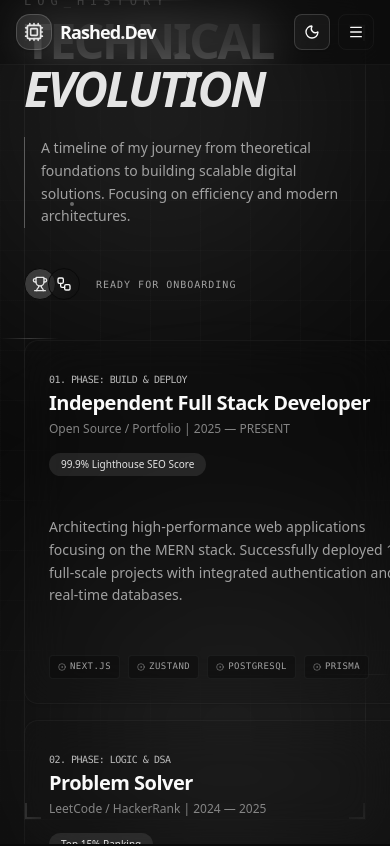
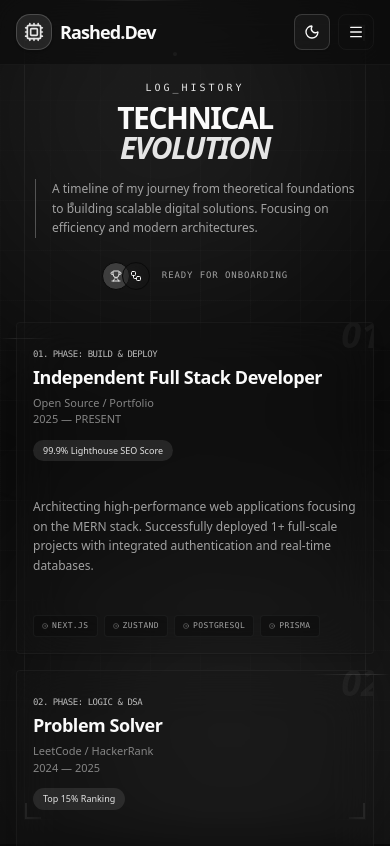
Before and after one commit to rashedulraha/Md-Rashedul-Islam, a React (Vite) app: page /experience in a window 390 px wide. Shown: the top 846 px of the page. Built offline with nearby package versions, Linux system fonts and the light colour scheme.

Commit message:
update expreience page

```diff
--- a/src/Pages/Experience/Experience.tsx
+++ b/src/Pages/Experience/Experience.tsx
@@ -29,7 +29,7 @@ const evolution = [
     phase: "03. Phase: Foundation",
     role: "Science",
     org: "Nazipur Govt collage",
-    duration: "2022 — 20224",
+    duration: "2022 — 2024",
     description:
       "I completed my Intermediate education in the Science stream. I have a strong foundation in Physics, Chemistry, and Mathematics. I am skilled in analytical thinking and problem-solving, and I am always eager to learn new concepts and technologies.",
     stack: ["Physics", "Chemistry", "Mathematics", "Networking"],
@@ -39,86 +39,90 @@ const evolution = [
 
 export default function Experience() {
   return (
-    <div className="relative h-screen w-screen overflow-hidden bg-background text-foreground">
+    <div className="relative min-h-screen w-full overflow-x-hidden bg-background text-foreground">
       {/* Navbar Integration */}
       <Navbar />
 
       {/* Tech Background Animation */}
-      <Animation />
+      <div className="fixed inset-0 z-0">
+        <Animation />
+      </div>
 
-      <main className="relative z-10 flex h-full items-center justify-center pt-20 px-6">
-        <div className="max-w-6xl w-full grid grid-cols-12 gap-10">
+      <main className="relative z-10 pt-20 sm:pt-24 md:pt-28 pb-12 sm:pb-16 px-4 sm:px-6 lg:px-8">
+        <div className="max-w-6xl w-full mx-auto grid grid-cols-1 lg:grid-cols-12 gap-8 lg:gap-10">
           {/* LEFT SIDE: Heading & Status */}
-          <div className="col-span-12 lg:col-span-4 flex flex-col justify-center space-y-6">
+          <div className="col-span-1 lg:col-span-4 flex flex-col justify-start lg:justify-center space-y-4 sm:space-y-6 text-center lg:text-left items-center lg:items-start">
             <div className="space-y-2">
-              <h2 className="text-primary font-mono text-xs tracking-[0.5em] uppercase">
+              <h2 className="text-primary font-mono text-[10px] sm:text-xs tracking-[0.3em] sm:tracking-[0.5em] uppercase">
                 Log_History
               </h2>
-              <h1 className="text-5xl font-black tracking-tighter uppercase leading-none">
+              <h1 className="text-3xl sm:text-4xl md:text-5xl font-black tracking-tighter uppercase leading-none">
                 Technical <br />{" "}
                 <span className="text-primary italic">Evolution</span>
               </h1>
             </div>
-            <p className="text-muted-foreground text-sm leading-relaxed max-w-xs border-l border-primary/30 pl-4">
+            <p className="text-muted-foreground text-xs sm:text-sm leading-relaxed max-w-xs border-l border-primary/30 pl-4 text-left">
               A timeline of my journey from theoretical foundations to building
               scalable digital solutions. Focusing on efficiency and modern
               architectures.
             </p>
-            <div className="flex items-center gap-4 pt-4">
+            <div className="flex items-center gap-3 sm:gap-4 pt-2 sm:pt-4">
               <div className="flex -space-x-2">
-                <div className="h-8 w-8 rounded-full border border-background bg-primary/20 flex items-center justify-center backdrop-blur-md">
-                  <Trophy className="h-4 w-4 text-primary" />
+                <div className="h-7 w-7 sm:h-8 sm:w-8 rounded-full border border-background bg-primary/20 flex items-center justify-center backdrop-blur-md">
+                  <Trophy className="h-3 w-3 sm:h-4 sm:w-4 text-primary" />
                 </div>
-                <div className="h-8 w-8 rounded-full border border-background bg-chart-1/20 flex items-center justify-center backdrop-blur-md">
-                  <Workflow className="h-4 w-4 text-chart-1" />
+                <div className="h-7 w-7 sm:h-8 sm:w-8 rounded-full border border-background bg-chart-1/20 flex items-center justify-center backdrop-blur-md">
+                  <Workflow className="h-3 w-3 sm:h-4 sm:w-4 text-chart-1" />
                 </div>
               </div>
-              <span className="text-[10px] font-mono text-muted-foreground uppercase tracking-widest">
+              <span className="text-[9px] sm:text-[10px] font-mono text-muted-foreground uppercase tracking-widest">
                 Ready for Onboarding
               </span>
             </div>
           </div>
 
           {/* RIGHT SIDE: Vertical Timeline Cards */}
-          <div className="col-span-12 lg:col-span-8 overflow-y-auto no-scrollbar max-h-[70vh] pr-4 space-y-4">
+          <div className="col-span-1 lg:col-span-8 space-y-4 sm:space-y-5 lg:overflow-y-auto lg:max-h-[70vh] lg:pr-4 custom-scrollbar">
             {evolution.map((item, index) => (
               <Card
                 key={index}
-                className="group relative bg-card/10 backdrop-blur-xl border-border/40 p-6 transition-all hover:bg-primary/3 hover:border-primary/50 overflow-hidden">
+                className="group rounded relative bg-card/20 backdrop-blur-xl border-border/40 p-4 sm:p-5 md:p-6 transition-all hover:bg-primary/3 hover:border-primary/50 overflow-hidden shadow-lg">
                 {/* Background Decor */}
-                <span className="absolute -right-4 -top-4 text-6xl font-black text-primary/5 italic select-none">
+                <span className="absolute -right-2 -top-2 sm:-right-4 sm:-top-4 text-4xl sm:text-5xl md:text-6xl font-black text-primary/5 italic select-none">
                   0{index + 1}
                 </span>
 
-                <div className="flex flex-col md:flex-row md:items-center justify-between gap-4 mb-4">
+                <div className="flex flex-col sm:flex-row sm:items-start sm:justify-between gap-3 sm:gap-4 mb-3 sm:mb-4">
                   <div className="space-y-1">
-                    <span className="text-[10px] font-mono text-primary/80 uppercase tracking-tighter">
+                    <span className="text-[9px] sm:text-[10px] font-mono text-primary/80 uppercase tracking-tighter">
                       {item.phase}
                     </span>
-                    <h3 className="text-xl font-bold tracking-tight group-hover:text-primary transition-colors">
+                    <h3 className="text-lg sm:text-xl font-bold tracking-tight group-hover:text-primary transition-colors">
                       {item.role}
                     </h3>
-                    <p className="text-xs text-muted-foreground/80 font-medium">
-                      {item.org} | {item.duration}
+                    <p className="text-[11px] sm:text-xs text-muted-foreground/80 font-medium">
+                      <span className="block sm:inline">{item.org}</span>
+                      <span className="hidden sm:inline"> | </span>
+                      <span className="block sm:inline">{item.duration}</span>
                     </p>
                   </div>
                   <Badge
                     variant="secondary"
-                    className="w-fit h-fit bg-primary/10 text-primary border-none text-[10px] px-3 py-1">
+                    className="w-fit h-fit bg-primary/10 text-primary border-none text-[9px] sm:text-[10px] px-2.5 sm:px-3 py-1 shrink-0">
                     {item.impact}
                   </Badge>
                 </div>
 
-                <p className="text-sm text-muted-foreground leading-relaxed mb-6">
+                <p className="text-xs sm:text-sm text-muted-foreground leading-relaxed mb-4 sm:mb-6">
                   {item.description}
                 </p>
 
-                <div className="flex flex-wrap gap-2">
+                <div className="flex flex-wrap gap-1.5 sm:gap-2">
                   {item.stack.map((s) => (
                     <div
                       key={s}
-                      className="flex items-center gap-1 bg-background/50 border border-border/50 px-2 py-1 rounded text-[9px] font-mono text-muted-foreground uppercase tracking-wider group-hover:border-primary/30 transition-colors">
-                      <CircleDot className="h-2 w-2 text-primary/50" />
+                      className="flex items-center gap-1 bg-background/50 border border-border/50 px-2 py-1 rounded text-[8px] sm:text-[9px] font-mono text-muted-foreground uppercase tracking-wider group-hover:border-primary/30 transition-colors">
+                      <CircleDot className="h-1.5 w-1.5 sm:h-2 sm:w-2 text-primary/50" />
                       {s}
                     </div>
                   ))}
--- a/src/Pages/shared/HeroBanner/HeroBanner.tsx
+++ b/src/Pages/shared/HeroBanner/HeroBanner.tsx
@@ -113,7 +113,7 @@ export default function HeroBanner() {
   ];
 
   return (
-    <section className="relative z-10 max-w-7xl mx-auto px-6 md:px-10 pt-32 pb-16 lg:py-20">
+    <section className="relative z-10 max-w-7xl mx-auto px-6 md:px-10 pt-10 md:pt-14 pb-16 lg:py-20">
       <div className="grid grid-cols-12 items-center gap-y-12 lg:gap-8">
         {/* LEFT: Intro Section */}
         <div className="col-span-12 lg:col-span-5 flex flex-col items-center lg:items-start text-center lg:text-left space-y-6">
--- a/src/index.css
+++ b/src/index.css
@@ -123,3 +123,28 @@
     scrollbar-width: none;
   }
 }
+
+.custom-scrollbar::-webkit-scrollbar {
+  width: 6px;
+}
+
+.custom-scrollbar::-webkit-scrollbar-track {
+  background: transparent;
+  border-radius: 10px;
+}
+
+.custom-scrollbar::-webkit-scrollbar-thumb {
+  background: black;
+  border-radius: 10px;
+  transition: background 0.2s ease;
+}
+
+.custom-scrollbar::-webkit-scrollbar-thumb:hover {
+  background: hsl(var(--primary) / 0.5);
+}
+
+/* Firefox */
+.custom-scrollbar {
+  scrollbar-width: thin;
+  scrollbar-color: hsl(var(--primary) / 0.3) transparent;
+}
```
Also changed, not shown: vercel.json (added), 1 other file (tests, documents, lock files or other folders).
